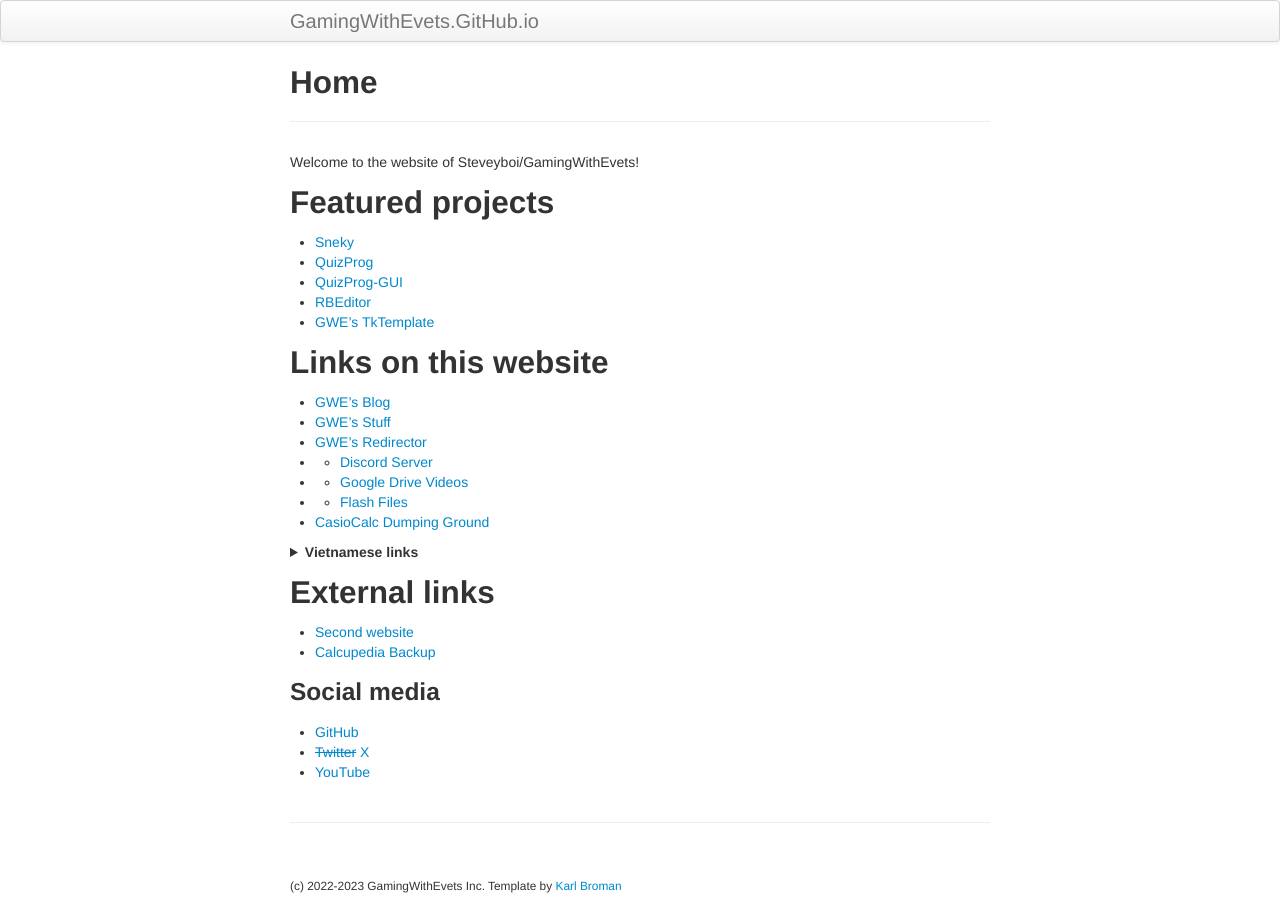
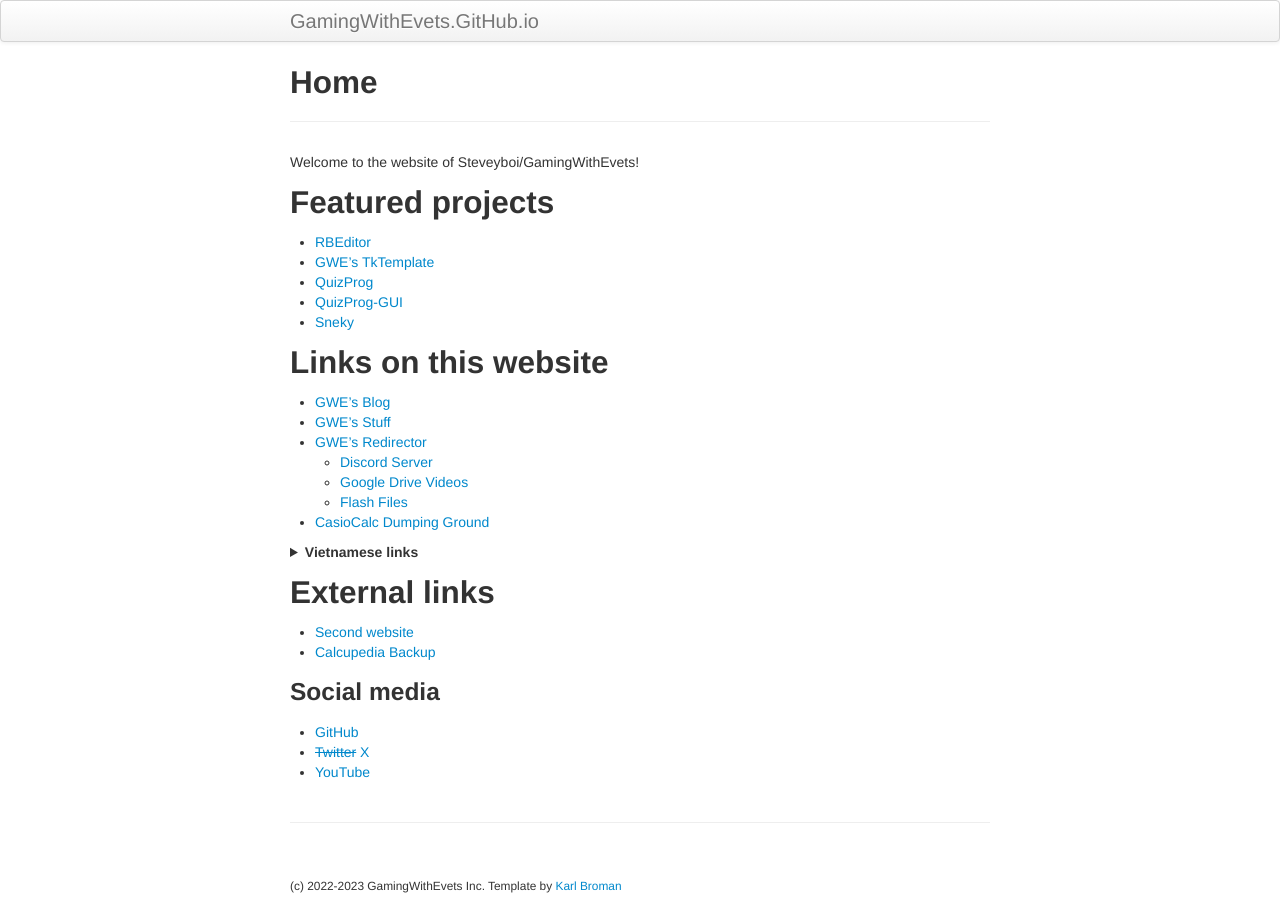
Before and after one commit to gamingwithevets/gamingwithevets.github.io, a Jekyll site: the page built from index.md, in a window 1280 px wide. Built offline with Jekyll 4.4.1, drawn with Linux system fonts in a browser that asks for light colours.

```diff
--- a/index.md
+++ b/index.md
@@ -6,19 +6,19 @@ title: Home
 Welcome to the website of Steveyboi/GamingWithEvets!
 
 ## Featured projects
-- [Sneky](https://github.com/gamingwithevets/sneky)
+- [RBEditor](https://github.com/gamingwithevets/rbeditor)
+- [GWE's TkTemplate](https://github.com/gamingwithevets/tktemplate)
 - [QuizProg](https://github.com/gamingwithevets/quizprog)
 - [QuizProg-GUI](https://github.com/gamingwithevets/quizprog-gui)
-- [RBEditor](https://github.com/gamingwithevets/rbeditor)
-- [GWE's TkTemplate](https://github.com/gamingwithevets/tktemplate)
+- [Sneky](https://github.com/gamingwithevets/sneky)
 
 ## Links on this website
 - [GWE's Blog](/blog)
 - [GWE's Stuff](/stuff)
 - [GWE's Redirector](/redirector)
-- - [Discord Server](/redirector/discord.html)
-- - [Google Drive Videos](/redirector/newvideos.html)
-- - [Flash Files](/redirector/flashdl.html)
+  - [Discord Server](/redirector/discord.html)
+  - [Google Drive Videos](/redirector/newvideos.html)
+  - [Flash Files](/redirector/flashdl.html)
 - [CasioCalc Dumping Ground](/casiocalc)
 
 <details>
@@ -27,7 +27,7 @@ Welcome to the website of Steveyboi/GamingWithEvets!
     <li><a href="/thu-vien-ma-tran">Thư Viện Ma Trận</a></li>
     <li><a href="/just-the-docs-template-vn">Just the Docs Template [VN]</a></li>
     <li><a href="/redirector/compform_vi.html">Cách Bạn Dùng Máy Tính + Về Gà rên ahhhhh</a></li>
-    <li><a href="/thu-vien-ma-tran">Hỏi Ngu cho QuizProg</a></li>
+    <li><a href="/redirector/hoingu_vi.html">Hỏi Ngu cho QuizProg</a></li>
   </ul>
 </details>
 
```
